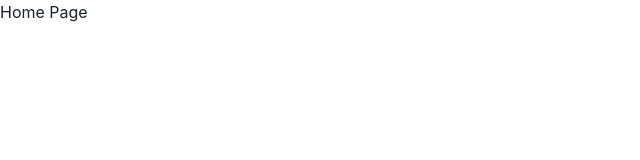
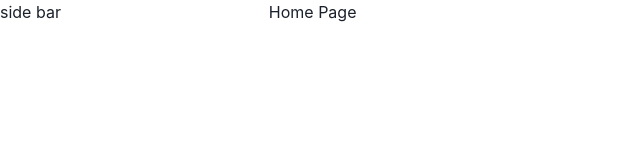
Before and after one commit to chheangg/personal-portfolio-admin, a React (Create React App) app: page / in a window 1280 px wide. Shown: the top 160 px of the page, without its empty margins (0-640 px from the left). Built offline with nearby package versions, Linux system fonts and the light colour scheme.

Commit message:
Add Grid component to layout

```diff
--- a/src/layouts/Layout.js
+++ b/src/layouts/Layout.js
@@ -1,8 +1,16 @@
+import { Grid, GridItem } from "@chakra-ui/react"
 import { Outlet } from "react-router-dom"
 
 const Layout = () =>
-  <div>
-    <Outlet />
-  </div>
+  <Grid templateColumns='1fr 4fr' gap='4'>
+    <GridItem>
+      <aside>
+        side bar
+      </aside>
+    </GridItem>
+    <GridItem>
+      <Outlet />
+    </GridItem>
+  </Grid>
 
 export default Layout
```
